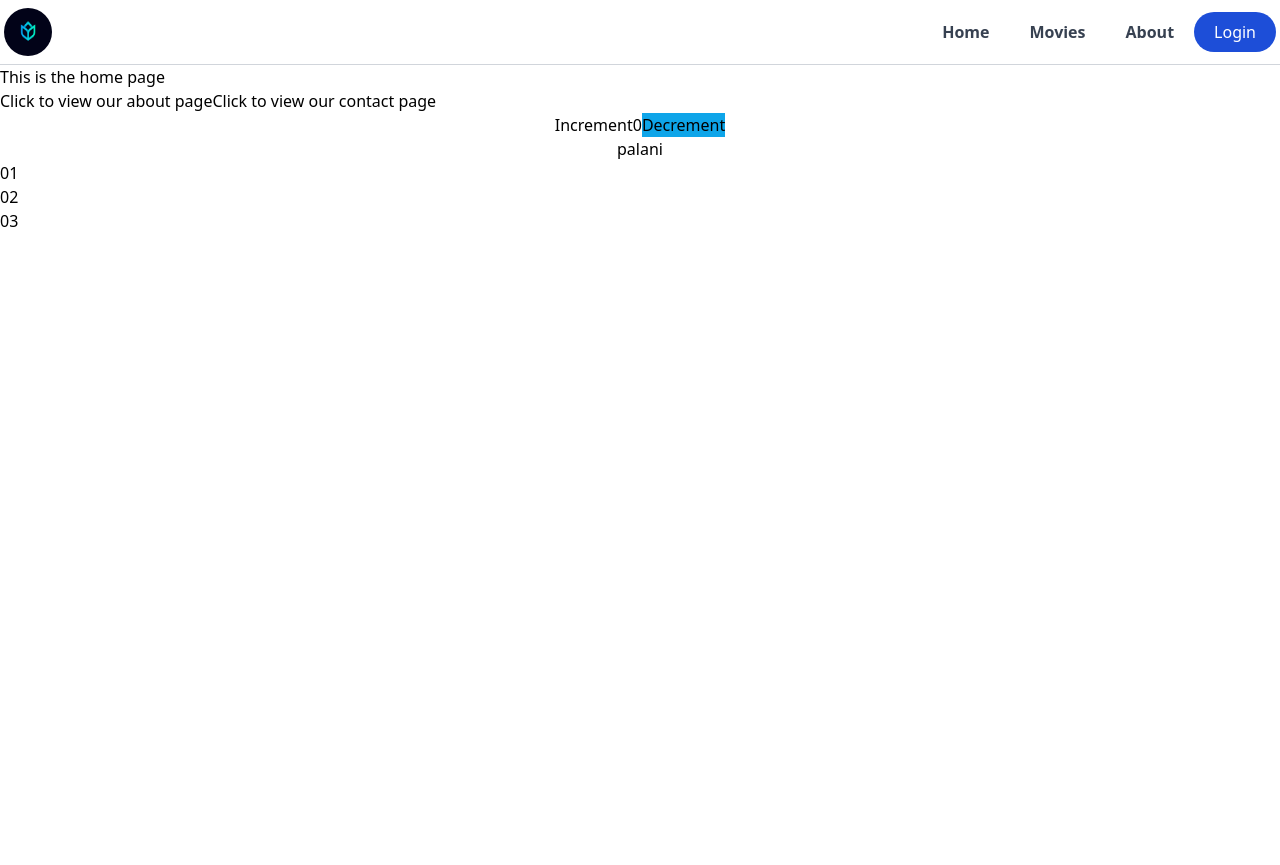
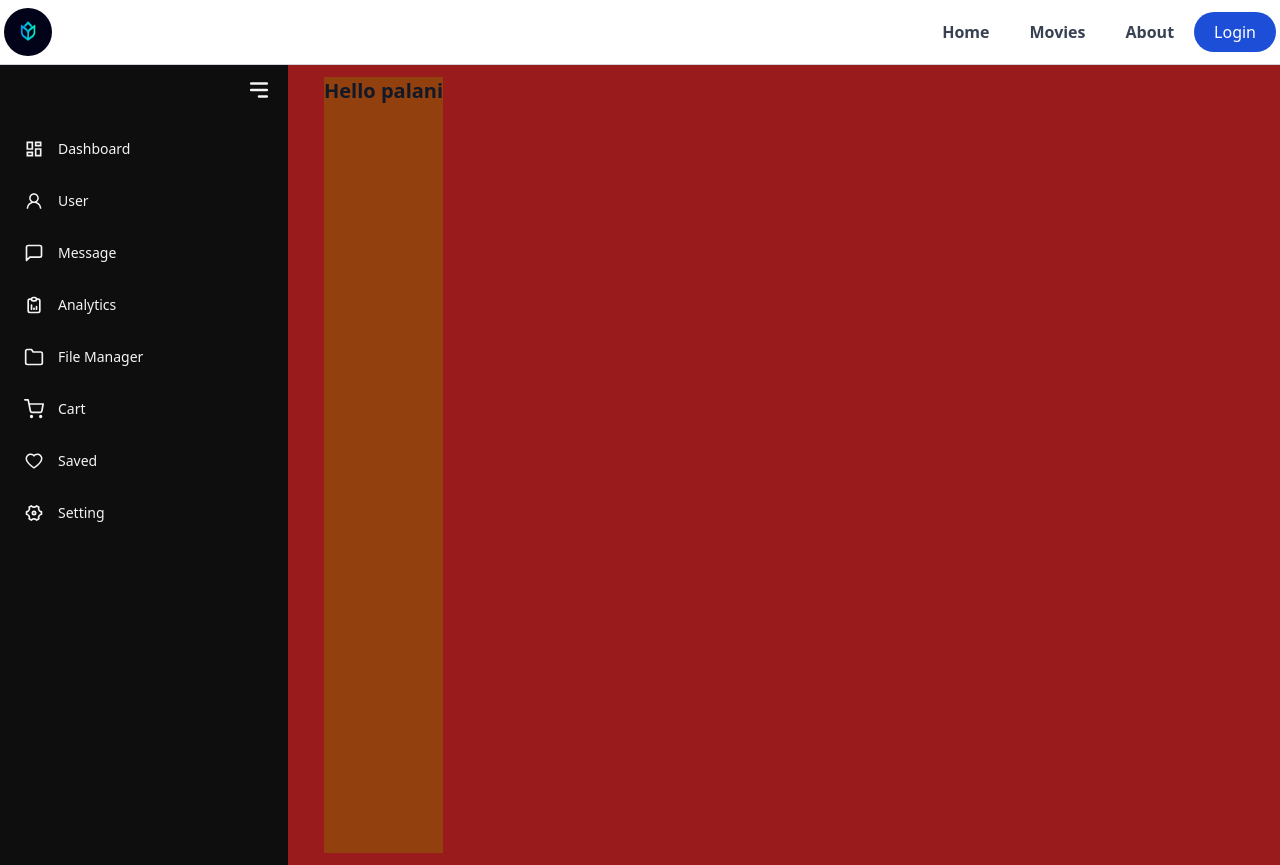
Before and after one commit to palani3/Movie, a React (Vite) app: page / in a window 1280 px wide. Before the commit the page ends 800 px from the top, so only its background shows below. Built offline with nearby package versions, Linux system fonts and the light colour scheme.

Commit message:
Side bar success components Pending

```diff
--- a/src/Components/Home.jsx
+++ b/src/Components/Home.jsx
@@ -1,19 +1,82 @@
-import React from 'react'
+import React, { useState } from 'react'
 import { Link } from "react-router-dom";
 import { useSelector, useDispatch } from 'react-redux'
 import { decrement, increment } from './Redux/Counter';
 import HeroSection from './HeroSection';
 import MovieCard from './Card/MovieCard';
 
+import {HiMenuAlt3} from 'react-icons/hi'
+import {MdOutlineDashboard} from 'react-icons/md'
+import {AiOutlineUser,AiOutlineHeart} from 'react-icons/ai'
+import {FiMessageSquare,FiFolder,FiShoppingCart} from 'react-icons/fi'
+import {TbReportAnalytics} from 'react-icons/tb'
+import {RiSettings4Line} from 'react-icons/ri'
+
+
 
 export default function Home() {
+  const [open ,setopen] = useState(true)
+  const Menus =[
+    {name:"Dashboard",link:"/",icon:MdOutlineDashboard},
+    {name:"User",link:"/",icon:AiOutlineUser},
+    {name:"Message",link:"/",icon:FiMessageSquare},
+    {name:"Analytics",link:"/",icon:TbReportAnalytics},
+    {name:"File Manager",link:"/",icon:FiFolder},
+    {name:"Cart",link:"/",icon:FiShoppingCart},
+    {name:"Saved",link:"/",icon:AiOutlineHeart},
+    {name:"Setting",link:"/",icon:RiSettings4Line},
+]
   const count = useSelector((state) => state.counter.value)
   const dispatch = useDispatch()
   return (
-    <div>
+    <section className='flex gap-6  bg-red-800'>
+      <div className={`bg-[#0e0e0e] min-h-screen ${open ? 'w-72':'w-16'} duration-500 text-gray-100 px-4`}>
+        <div className='py-3 flex justify-end'>
+        <HiMenuAlt3 size={26} className="cursor-pointer"
+         onClick={()=>{setopen(!open)}}/>
+          {/* <p className='text-gray-50'>sasdasdasdsadss</p> */}
+        </div>
+        <div className='mt-4 flex flex-col gap-4 relative'>
+          {
+          Menus?.map((menu ,i)=>(
+            <Link to={menu?.link} key={i} className=" group flex items-center text-sm gap-3.5 font-medium p-2 hover:bg-gray-900 rounded-md">
+            <div>
+              {React.createElement(menu?.icon,{size:"20"})}
+            </div>
+            <h2 style={{transitionDelay:`${i+3}00ms`}} className={`whitespace-pre duration-500 ${!open ? "opacity-0 translate-x-28 overflow-hidden":""}`}>{menu?.name}
+            </h2>
+            <h2 className={`${open && 'hidden'} absolute left-48 bg-white font-semibold
+            whitespace-pre text-gray-900 rounded-md drop-shadow-lg
+            px-0 py-0 w-0 overflow-hidden group-hover:px-2 group-hover:py-1 group-hover:left-14 group-hover:duration-300 group-hover:w-fit`}>
+{menu?.name}
+            </h2>
+
+          </Link>
+          ))
+
+            }
+        </div>
 
 
-    <h1>This is the home page</h1>
+      </div>
+    <div className="m-3 text-xl font-semibold text-gray-900 bg-amber-800">
+      Hello palani
+    </div>
+  </section>
+
+
+
+
+
+  )
+}
+
+
+
+ // <div>
+
+
+    {/* <h1>This is the home page</h1> */}
     {/* <button class="bg-transparent hover:bg-blue-500 text-blue-700 font-semibold hover:text-white py-2 px-4 border border-blue-500 hover:border-transparent rounded">
   Button
 </button>
@@ -31,7 +94,7 @@ export default function Home() {
     <span class="inline-block bg-gray-200 rounded-full px-3 py-1 text-sm font-semibold text-gray-700 mr-2 mb-2">#winter</span>
   </div>
 </div> */}
-    <Link to="about">Click to view our about page</Link>
+    {/* <Link to="about">Click to view our about page</Link>
     <Link to="contact">Click to view our contact page</Link>
 
 
@@ -52,13 +115,11 @@ export default function Home() {
         </button>
       </div>
       <div className='sm:text-center'>palani</div>
-      <MovieCard/>
+      <MovieCard/> */}
 
 
 
 
 
 
-  </div>
-  )
-}
+  {/* </div> */}
```
